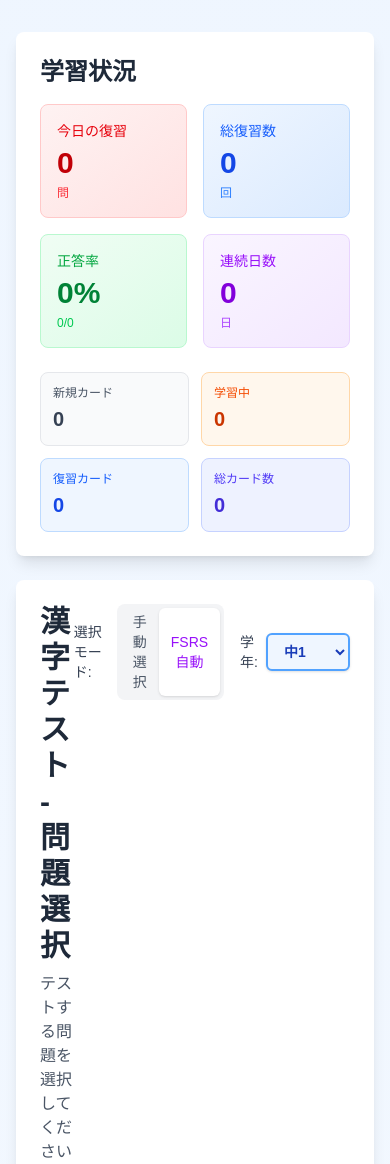
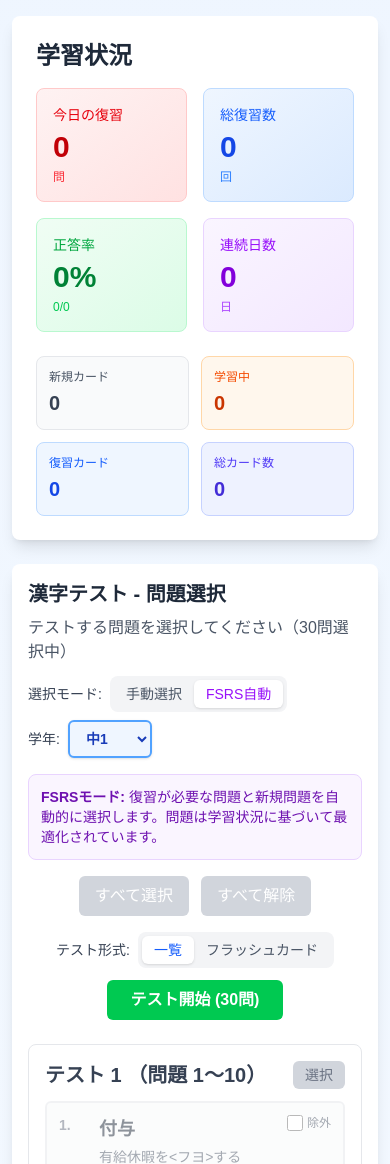
Before and after one commit to ayukatawago/kanji-study-app, a Next.js app: page / in a window 390 px wide. Shown: the top 1164 px of the page. Built offline with nearby package versions, Linux system fonts and the light colour scheme; what ts-fsrs would draw is missing.

Commit message:
Fix QuestionSelector mobile layout for smartphones
Stack the header and controls vertically on narrow screens, reduce
font size and padding at mobile breakpoint so the top page is usable
on ~375px devices.

Co-Authored-By: Claude Sonnet 4.6 <noreply@anthropic.com>

```diff
--- a/src/app/components/QuestionSelector.tsx
+++ b/src/app/components/QuestionSelector.tsx
@@ -213,14 +213,14 @@ export default function QuestionSelector({
   };
 
   return (
-    <div className="max-w-6xl mx-auto px-4 py-8">
+    <div className="max-w-6xl mx-auto px-3 py-4 sm:px-4 sm:py-8">
       {/* Review Statistics */}
       <ReviewStats currentGrade={currentGrade} />
 
-      <div className="bg-white rounded-lg shadow-lg p-6">
-        <div className="flex justify-between items-start mb-4">
+      <div className="bg-white rounded-lg shadow-lg p-4 sm:p-6">
+        <div className="flex flex-col sm:flex-row sm:justify-between sm:items-start mb-4 gap-3">
           <div className="flex-1">
-            <h1 className="text-3xl font-bold text-gray-800">
+            <h1 className="text-xl sm:text-3xl font-bold text-gray-800">
               漢字テスト - 問題選択
             </h1>
             <p className="text-gray-600 mt-2">
@@ -228,7 +228,7 @@ export default function QuestionSelector({
               問選択中）
             </p>
           </div>
-          <div className="flex items-center gap-4">
+          <div className="flex flex-col sm:flex-row items-start sm:items-center gap-2 sm:gap-4">
             {/* Mode Toggle */}
             <div className="flex items-center gap-2">
               <label className="text-sm font-medium text-gray-700">
```
